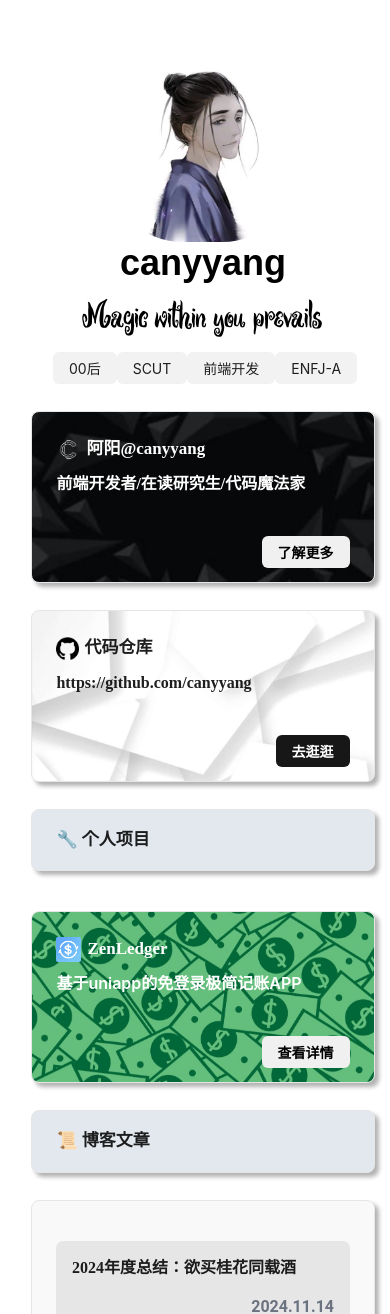
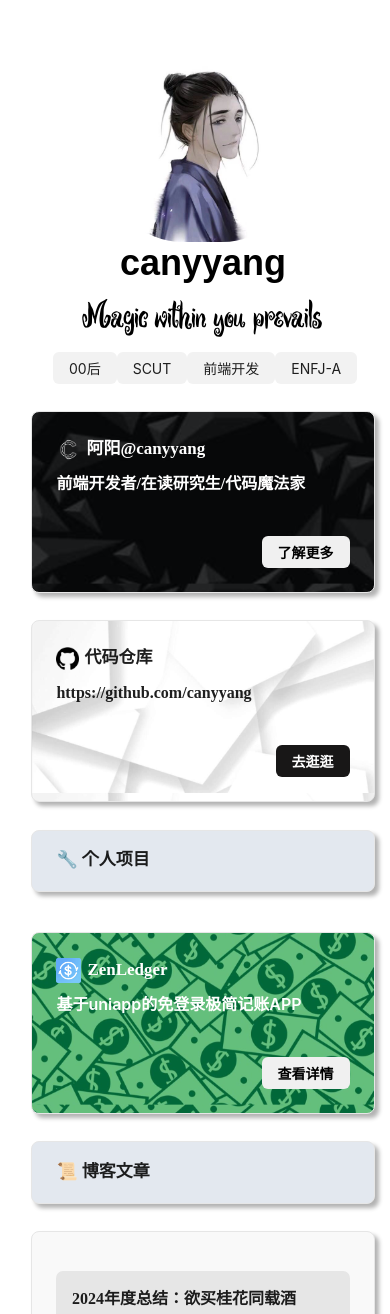
Before and after one commit to canyyang/blog, a React (Vite) app: page / in a window 390 px wide. Shown: the top 1314 px of the page. Built offline with nearby package versions, Linux system fonts and the light colour scheme.

Commit message:
UPDATE mobile boxsize

```diff
--- a/src/pages/Home/Home.module.css
+++ b/src/pages/Home/Home.module.css
@@ -338,10 +338,9 @@
     .left-card {
         font-family: FangSong;
         background-image: url(/imgs/black1.png);
-        background-size: 88vw 44vw;
+        background-size: 88vw;
         color: #ffffff;
         width: 88vw;
-        height: 44vw;
     }
 
     .left-button {
@@ -351,15 +350,10 @@
         color: #000000;
     }
 
-    .left-button:hover {
-        background-color: #B0B0B0 !important;
-    }
-
     .right-card {
         width: 88vw;
-        height: 44vw;
         background-image: url(/imgs/white1.png);
-        background-size: 88vw 44vw;
+        background-size: 88vw;
         font-family: Microsoft YaHei;
     }
 
@@ -387,14 +381,13 @@
 
     .item {
         width: 88vw;
-        height: 44vw;
         margin-top: 40px;
         border: 0.5px solid #e6e6e6;
         border-radius: 8px;
         box-shadow: 4px 4px 4px rgba(0, 0, 0, 0.3);
         cursor: pointer;
         color: #ffffff;
-        background-size:  88vw 44vw;
+        background-size:  88vw;
     }
 
     .first-item {
```
